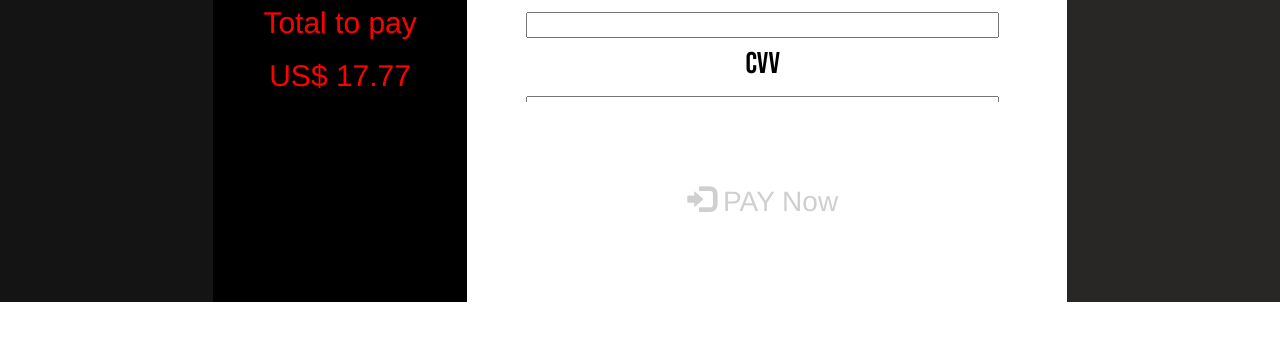
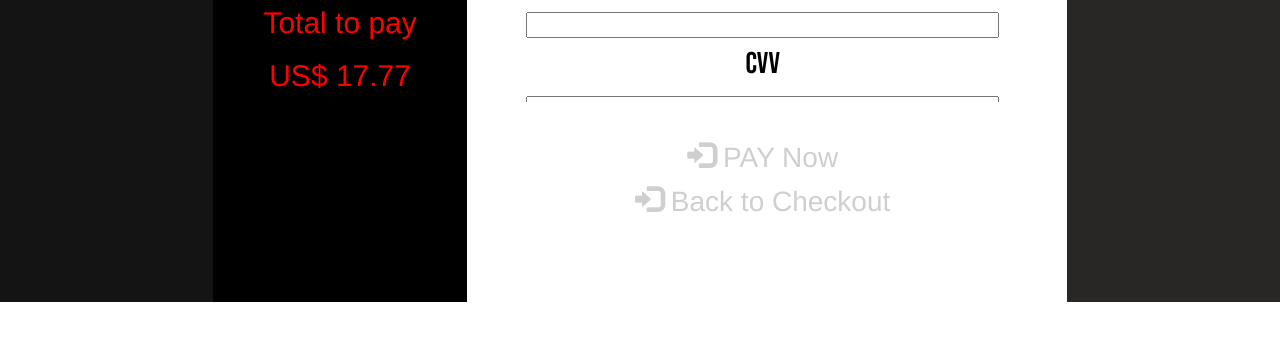
Before and after one commit to CeSaavedra/Sneakersphere_Webapp, a plain HTML site: page sneakersphere/src/pages/payment.html in a window 1280 px wide. Shown: the part 638-978 px from the top of the page. Drawn offline with nearby package versions, Linux system fonts and the light colour scheme.

Commit message:
added back to checkout button on payment screen, fixed additional errors

```diff
--- a/sneakersphere/src/pages/payment.html
+++ b/sneakersphere/src/pages/payment.html
@@ -107,10 +107,15 @@
                                     <h5 for="login-email">CVV</h5>
                                     <input type="text" id="Name" name="Name">
 
+                                    <a id="login-btn" href="../index.html"><span
+                                        class="glyphicon glyphicon-log-in"></span> PAY Now</a>
+
                         </div>
                         <div id="checkout-footer-container">
-                            <a id="login-btn" href="../index.html"><span
-                                        class="glyphicon glyphicon-log-in"></span> PAY Now</a>
+
+                                        <a id="login-btn" href="checkout.html"><span
+                                            class="glyphicon glyphicon-log-in"></span> Back to Checkout</a>
+
                         </div>
                     </div>>
                 </div>
```
